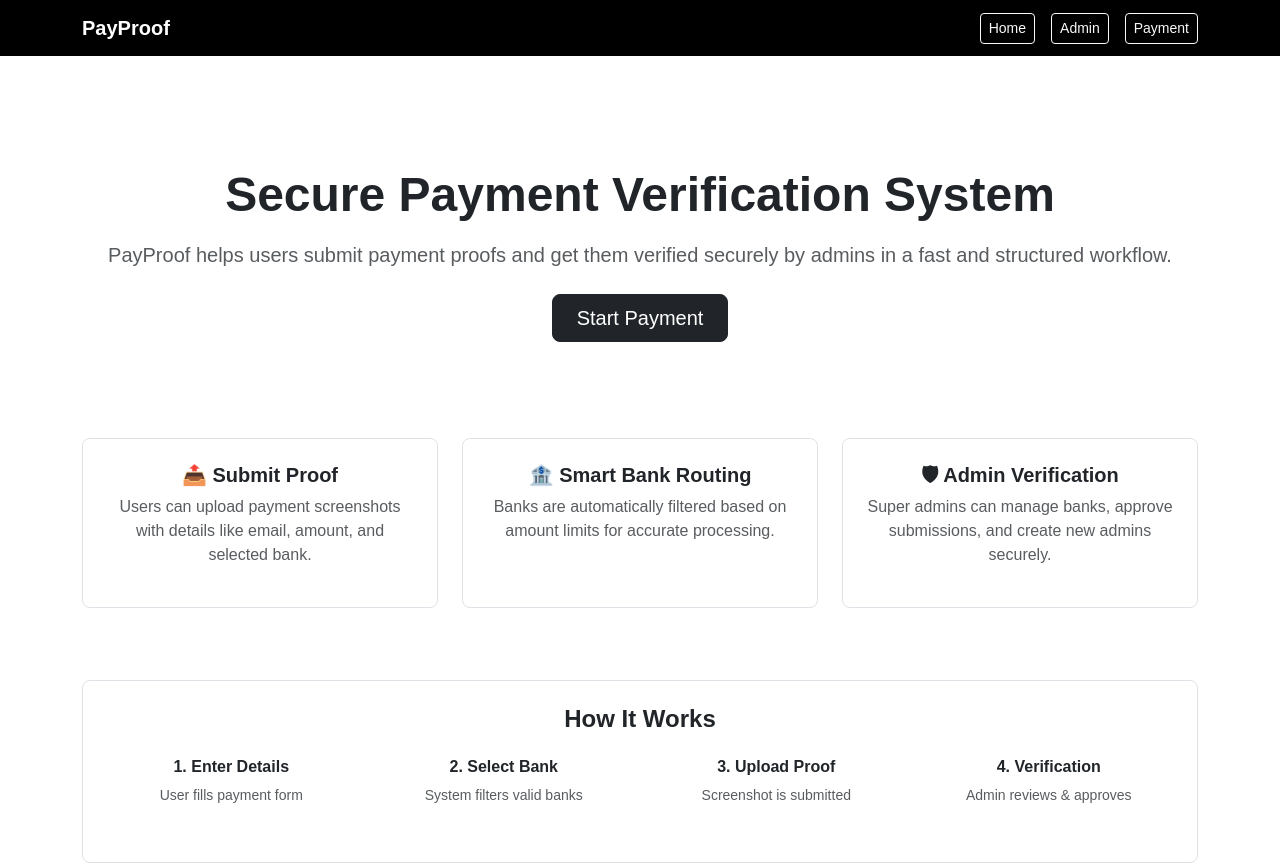
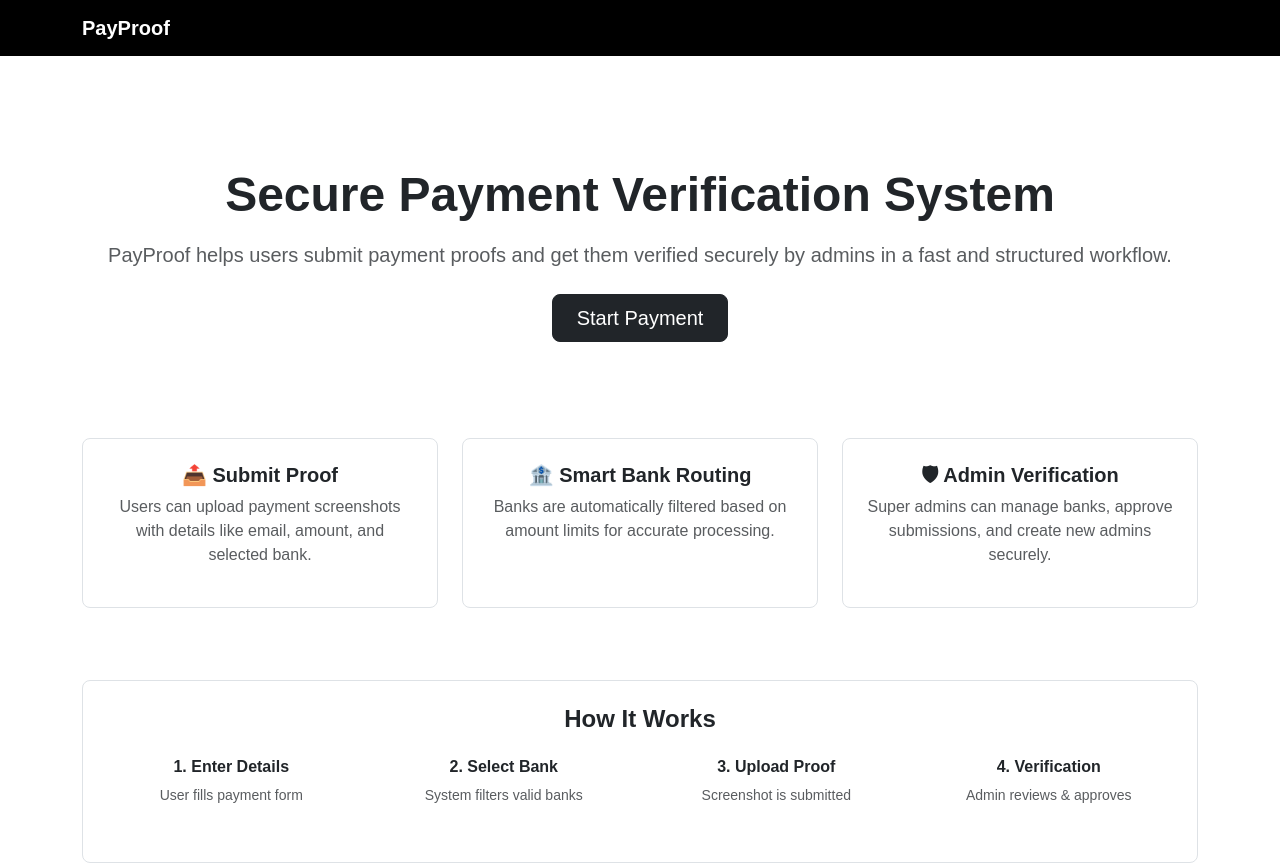
Before and after one commit to abdullahsuleman12/juniorlayerdashboardfrontend, a Next.js app: page / in a window 1280 px wide. Shown: the top 865 px of the page. Built offline with nearby package versions, Linux system fonts and the light colour scheme.

Commit message:
navbar changed

```diff
--- a/app/components/Navbar.tsx
+++ b/app/components/Navbar.tsx
@@ -1 +1,17 @@
-"use client"; import Link from "next/link"; export default function Navbar() { return ( <nav className="navbar navbar-expand-lg navbar-dark bg-black fixed-top"> <div className="container"> {/* LEFT SIDE BRAND */} <Link className="navbar-brand fw-bold" href="/"> PayProof </Link> {/* RIGHT SIDE LINKS */} <div className="ms-auto d-flex gap-3"> <Link className="btn btn-outline-light btn-sm" href="/"> Home </Link> <Link className="btn btn-outline-light btn-sm" href="/admin"> Admin </Link> <Link className="btn btn-outline-light btn-sm" href="/payment"> Payment </Link> </div> </div> </nav> ); }
+// "use client"; import Link from "next/link"; export default function Navbar() { return ( <nav className="navbar navbar-expand-lg navbar-dark bg-black fixed-top"> <div className="container"> {/* LEFT SIDE BRAND */} <Link className="navbar-brand fw-bold" href="/"> PayProof </Link> {/* RIGHT SIDE LINKS */} <div className="ms-auto d-flex gap-3"> <Link className="btn btn-outline-light btn-sm" href="/"> Home </Link> <Link className="btn btn-outline-light btn-sm" href="/admin"> Admin </Link> <Link className="btn btn-outline-light btn-sm" href="/payment"> Payment </Link> </div> </div> </nav> ); }
+
+"use client";
+
+import Link from "next/link";
+
+export default function Navbar() {
+  return (
+    <nav className="navbar navbar-expand-lg navbar-dark bg-black fixed-top">
+      <div className="container">
+        <Link className="navbar-brand fw-bold" href="/">
+          PayProof
+        </Link>
+      </div>
+    </nav>
+  );
+}
```
